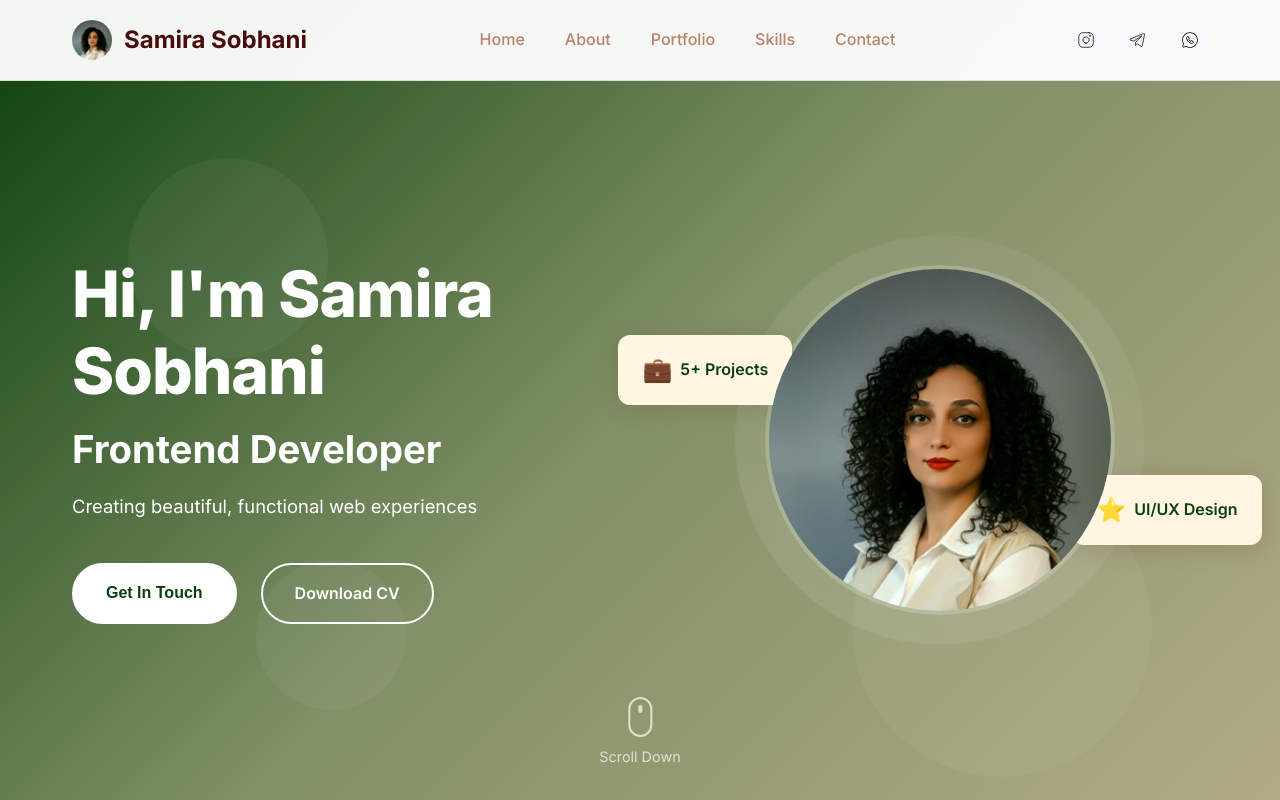
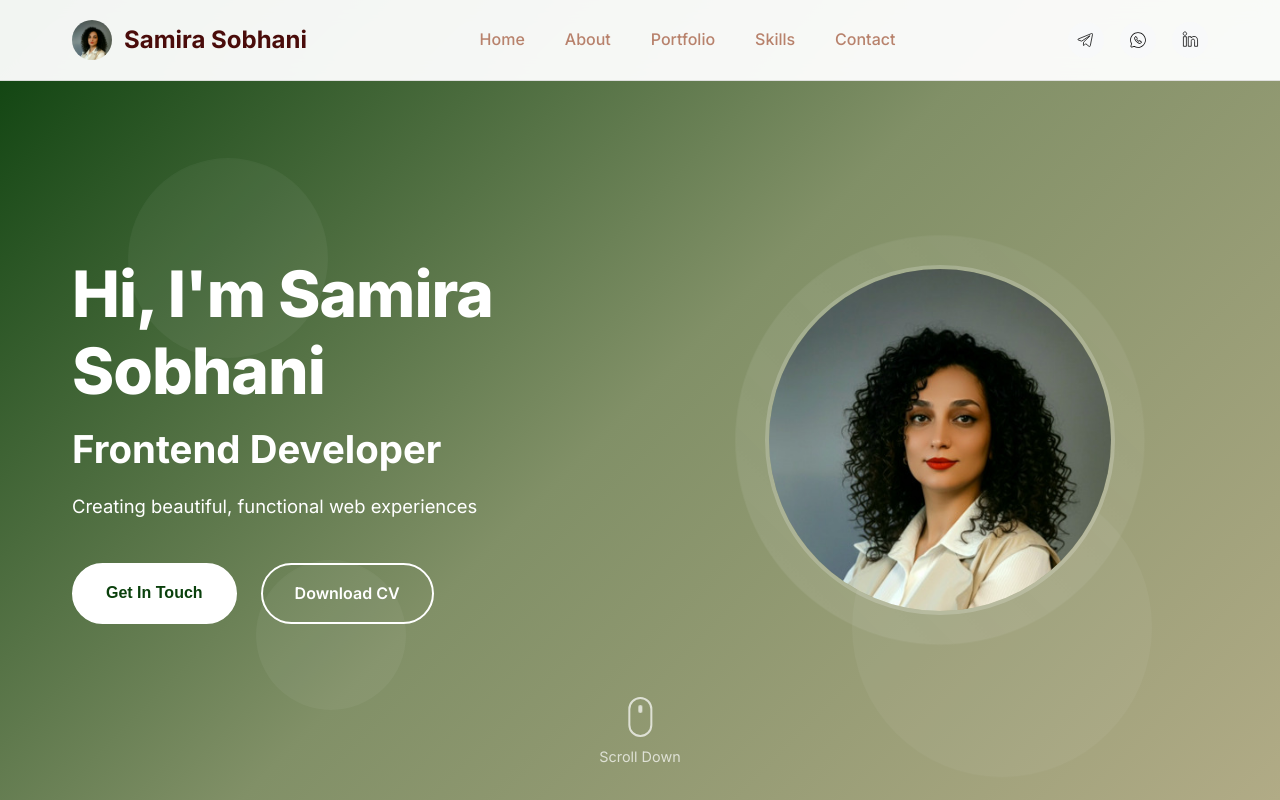
Before and after one commit to sobhanism/vue-website, a Vue app: page / in a window 1280 px wide. Shown: the top 800 px of the page. Built offline with nearby package versions, Linux system fonts and the light colour scheme.

Commit message:
fix: removed instagram and ui/ux

```diff
--- a/src/components/sections/HeroSection.vue
+++ b/src/components/sections/HeroSection.vue
@@ -30,7 +30,7 @@
             <img :src="profileData.image" :alt="profileData.name" class="hero__image" />
             <div class="hero__image-bg"></div>
           </div>
-          <div class="hero__floating-card hero__floating-card--1">
+          <!-- <div class="hero__floating-card hero__floating-card--1">
             <div class="hero__card-content">
               <div class="hero__card-icon">💼</div>
               <span>5+ Projects</span>
@@ -41,7 +41,7 @@
               <div class="hero__card-icon">⭐</div>
               <span>UI/UX Design</span>
             </div>
-          </div>
+          </div> -->
         </div>
       </div>
     </div>
--- a/src/stores/counter.ts
+++ b/src/stores/counter.ts
@@ -153,13 +153,13 @@ I'm passionate about learning new technologies, problem-solving, and team collab
 
   // Social Media Items
   const socialMediaItems = ref<SocialMediaItem[]>([
-    {
-      id: 1,
-      name: 'Instagram',
-      icon: '/icon/outlined/instagram-brand-outlined.svg',
-      href: 'https://instagram.com/sobhani.sm',
-      color: '#E4405F',
-    },
+    // {
+    //   id: 1,
+    //   name: 'Instagram',
+    //   icon: '/icon/outlined/instagram-brand-outlined.svg',
+    //   href: 'https://instagram.com/sobhani.sm',
+    //   color: '#E4405F',
+    // },
     {
       id: 2,
       name: 'Telegram',
```
